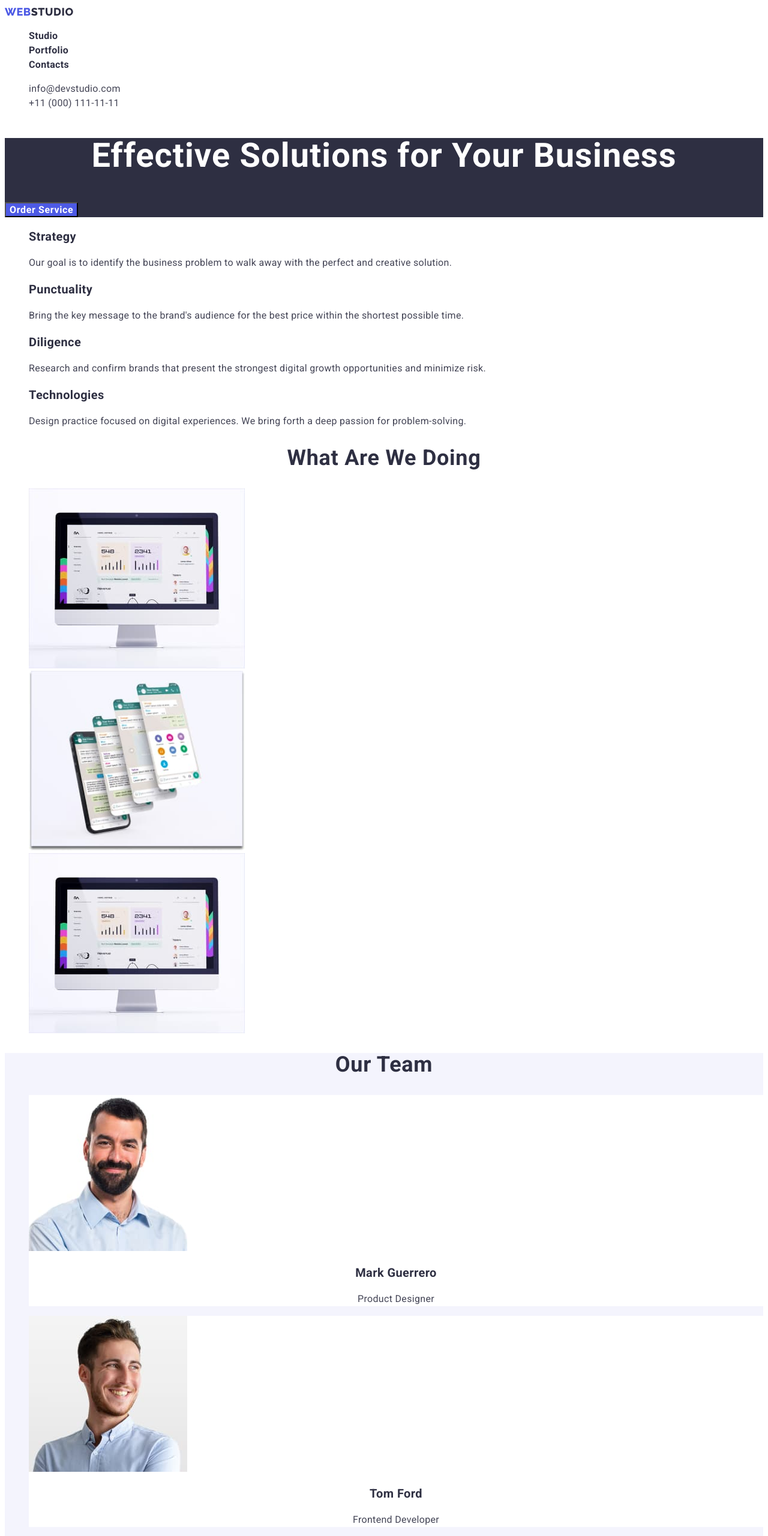
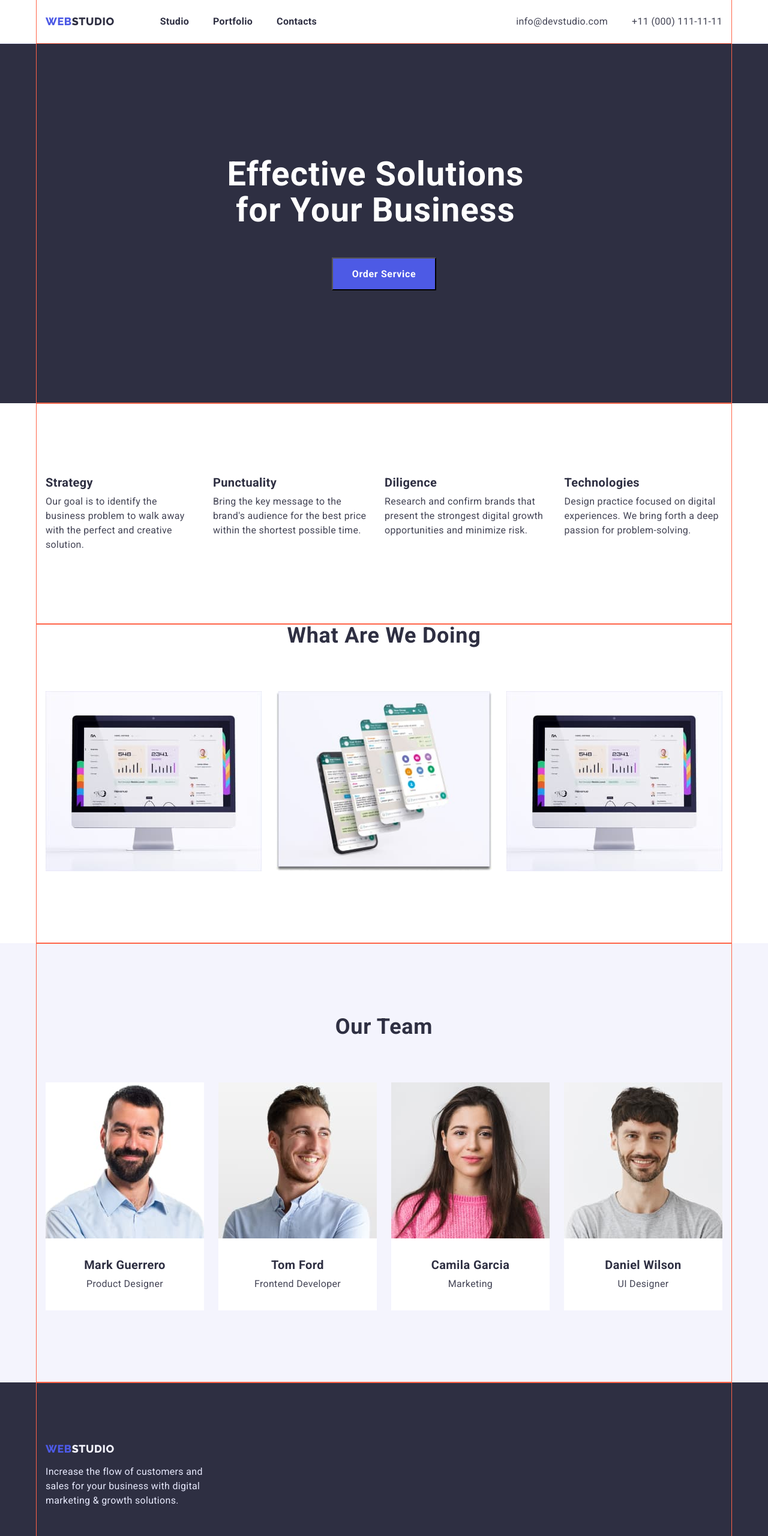
Before and after one commit to SergiiS95/goit-markup-hw-03, a plain HTML site: page index.html in a window 1280 px wide. Shown: the top 2560 px of the page at 60% size. Drawn offline with nearby package versions, Linux system fonts and the light colour scheme; files whose address does not match are found by name.

Commit message:
completed homework 3

```diff
--- a/css/styles.css
+++ b/css/styles.css
@@ -4,17 +4,53 @@
   --text-color: #434455;
   --first-btn-color: #4d5ae5;
 }
+* {
+  box-sizing: border-box;
+}
+
+p,
+h1,
+h2,
+h3,
+h4,
+h5,
+h6 {
+  margin: 0;
+}
+
+ul,
+ol {
+  margin: 0;
+  padding-left: 0;
+}
+
+img {
+  display: block;
+  max-width: 100%;
+}
 
 body {
   font-family: "Roboto", sans-serif;
   color: var(--first-title-color);
 }
+.container {
+  width: 1158px;
+  padding-left: 15px;
+  padding-right: 15px;
+  margin: 0 auto;
+  outline: 1px solid tomato;
+}
 
 /*---------HEADER---------*/
 .header {
   background-color: #ffffff;
+  border-bottom: 1px solid #e7e9fc;
 }
 .header-navigation {
+  display: flex;
+}
+.header-container {
+  display: flex;
 }
 
 .header-logo {
@@ -27,6 +63,9 @@ body {
   letter-spacing: 0.03em;
   text-transform: uppercase;
   color: var(--first-title-color);
+  margin-right: 76px;
+  padding-top: 24px;
+  padding-bottom: 24px;
 }
 .header-logo span {
   color: var(--first-btn-color);
@@ -38,7 +77,14 @@ body {
 .link {
   text-decoration: none;
 }
+.header-list {
+  display: flex;
+  align-items: center;
+  gap: 40px;
+}
 .header-item {
+  padding-top: 24px;
+  padding-bottom: 24px;
 }
 .header-link {
   font-weight: 700;
@@ -54,6 +100,15 @@ body {
 .header-link:active {
   color: var(--first-btn-color);
 }
+.header-address {
+  margin-left: auto;
+}
+.header-address-list {
+  display: flex;
+  align-items: center;
+  padding-top: 24px;
+  gap: 40px;
+}
 .header-address-link {
   font-style: normal;
   font-weight: 400;
@@ -63,7 +118,7 @@ body {
   color: #434455;
 }
 .header-address-link:hover,
-.header-address-link:focus {
+.header-adres-link:focus {
   color: var(--first-btn-color);
 }
 
@@ -71,6 +126,10 @@ body {
 
 .hero {
   background-color: var(--first-title-color);
+  text-align: center;
+}
+.hero > .container {
+  padding: 188px 317px;
 }
 .hero-title {
   font-size: 56px;
@@ -78,6 +137,8 @@ body {
   text-align: center;
   letter-spacing: 0.02em;
   color: var(--second-title-color);
+  max-width: 496px;
+  margin-bottom: 48px;
 }
 .hero-btn {
   font-family: inherit;
@@ -90,6 +151,9 @@ body {
   color: #ffffff;
   cursor: pointer;
   background: var(--first-btn-color);
+  margin-left: auto;
+  margin-right: auto;
+  padding: 16px 32px;
 }
 .hero-btn:hover,
 .hero-btn:focus {
@@ -102,7 +166,12 @@ body {
 /*---------BENEFITS---------*/
 .benefits {
 }
+
 .benefits-list {
+  display: flex;
+  gap: 24px;
+  padding-top: 120px;
+  padding-bottom: 120px;
 }
 .benefits-item {
 }
@@ -111,6 +180,7 @@ body {
   line-height: 1.2;
   letter-spacing: 0.02em;
   color: var(--first-title-color);
+  margin-bottom: 8px;
 }
 .benefits-text {
   font-size: 16px;
@@ -120,7 +190,8 @@ body {
 }
 
 /*---------WORK---------*/
-.work {
+.work > .container {
+  padding-bottom: 120px;
 }
 .work-title {
   font-size: 36px;
@@ -129,11 +200,13 @@ body {
   letter-spacing: 0.02em;
   text-transform: capitalize;
   color: var(--first-title-color);
+  margin-bottom: 72px;
 }
 .work-list {
+  display: flex;
+  gap: 24px;
 }
-.list {
-}
+
 .work-item {
 }
 
@@ -148,8 +221,13 @@ body {
   letter-spacing: 0.02em;
   text-transform: capitalize;
   color: var(--first-title-color);
+  padding-top: 120px;
+  padding-bottom: 72px;
 }
 .team-list {
+  display: flex;
+  gap: 24px;
+  padding-bottom: 120px;
 }
 .list {
 }
@@ -162,6 +240,7 @@ body {
   text-align: center;
   letter-spacing: 0.02em;
   color: var(--first-title-color);
+  margin-top: 32px;
 }
 .team-position {
   font-size: 16px;
@@ -169,11 +248,17 @@ body {
   text-align: center;
   letter-spacing: 0.02em;
   color: var(--text-color);
+  margin-top: 8px;
+  margin-bottom: 32px;
 }
 
 /*--------FOOTER---------*/
 .footer {
   background-color: var(--first-title-color);
+}
+.footer > .container {
+  padding-top: 100px;
+  padding-bottom: 100px;
 }
 .footer-logo {
   font-family: "Raleway", sans-serif;
@@ -185,6 +270,7 @@ body {
   letter-spacing: 0.03em;
   text-transform: uppercase;
   color: #f4f4fd;
+  margin-bottom: 16px;
 }
 .footer-logo span {
   color: var(--first-btn-color);
@@ -194,10 +280,18 @@ body {
   line-height: 1.5;
   letter-spacing: 0.02em;
   color: #e7e9fc;
+  max-width: 264px;
 }
 /*--------PORTFOLIO---------*/
 
+.container-portfolio {
+  padding-top: 108px;
+  padding-bottom: 120px;
+}
+
 .portfolio-list-btn {
+  display: flex;
+  justify-content: center;
 }
 .list {
 }
@@ -214,6 +308,11 @@ body {
   color: var(--first-btn-color);
   background-color: #f4f4fd;
   cursor: pointer;
+  border: 1px solid #e7e9fc;
+  border-radius: 4px;
+  padding: 12px 24px;
+  margin-right: 24px;
+  margin-bottom: 72px;
 }
 .portfolio-btn:hover,
 .portfolio-btn:focus {
@@ -222,14 +321,20 @@ body {
 }
 
 .portfolio-list {
+  display: flex;
+  flex-wrap: wrap;
+  column-gap: 24px;
+  row-gap: 48px;
 }
 .portfolio-item {
+  width: calc((100% - 48px) / 3);
 }
 .portfolio-title {
   font-size: 20px;
   line-height: 1.2;
   letter-spacing: 0.02em;
   color: var(--first-title-color);
+  margin-bottom: 8px;
 }
 .portfolio-text {
   font-size: 16px;
@@ -237,3 +342,11 @@ body {
   letter-spacing: 0.02em;
   color: var(--text-color);
 }
+.portfolio-wrap {
+  padding-top: 32px;
+  padding-bottom: 32px;
+  padding-left: 16px;
+  border-bottom: 1px solid #e7e9fc;
+  border-left: 1px solid #e7e9fc;
+  border-right: 1px solid #e7e9fc;
+}
--- a/index.html
+++ b/index.html
@@ -4,6 +4,13 @@
     <meta charset="UTF-8" />
     <meta http-equiv="X-UA-Compatible" content="IE=edge" />
     <meta name="viewport" content="width=device-width, initial-scale=1.0" />
+    <link
+      rel="stylesheet"
+      href="https://cdnjs.cloudflare.com/ajax/libs/modern-normalize/1.1.0/modern-normalize.min.css"
+      integrity="sha512-wpPYUAdjBVSE4KJnH1VR1HeZfpl1ub8YT/NKx4PuQ5NmX2tKuGu6U/JRp5y+Y8XG2tV+wKQpNHVUX03MfMFn9Q=="
+      crossorigin="anonymous"
+      referrerpolicy="no-referrer"
+    />
     <link rel="stylesheet" href=".//css/styles.css" />
     <link rel="preconnect" href="https://fonts.googleapis.com" />
     <link rel="preconnect" href="https://fonts.gstatic.com" crossorigin />
@@ -15,8 +22,11 @@
   </head>
   <body>
     <header class="header">
+      <div class="container header-container">
         <nav class="header-navigation">
-        <a href="./index.html" class="header-logo link"><span>Web</span>Studio</a>
+          <a href="./index.html" class="header-logo link"
+            ><span>Web</span>Studio</a
+          >
           <ul class="header-list list">
             <li class="header-item">
               <a href="./index.html" class="header-link link">Studio</a>
@@ -29,33 +39,39 @@
             </li>
           </ul>
         </nav>
-      <address>
-        <ul class="header-address">
-          <li class="header-address-list list">
-            <a href="mailto:info@devstudio.com" class="header-address-link link"
+        <address class="header-address">
+          <ul class="header-address-list list">
+            <li class="header-adres-item">
+              <a
+                href="mailto:info@devstudio.com"
+                class="header-address-link link"
                 >info@devstudio.com</a
               >
             </li>
-          <li class="header-address-list list">
+            <li class="header-adres-item">
               <a href="tel:+110001111111" class="header-address-link link"
                 >+11 (000) 111-11-11</a
               >
             </li>
           </ul>
         </address>
+      </div>
     </header>
     <main>
       <section class="hero">
+        <div class="container">
           <h1 class="hero-title">Effective Solutions for Your Business</h1>
           <button type="button" class="hero-btn">Order Service</button>
+        </div>
       </section>
       <section class="benefits">
+        <div class="container">
           <ul class="benefits-list list">
             <li class="benefits-item">
               <h3 class="benefits-title">Strategy</h3>
               <p class="benefits-text">
-              Our goal is to identify the business problem to walk away with the
-              perfect and creative solution.
+                Our goal is to identify the business problem to walk away with
+                the perfect and creative solution.
               </p>
             </li>
             <li class="benefits-item">
@@ -80,9 +96,11 @@
               </p>
             </li>
           </ul>
+        </div>
       </section>
 
       <section class="work">
+        <div class="container">
           <h2 class="work-title">What are we doing</h2>
           <ul class="work-list list">
             <li class="work-item">
@@ -110,9 +128,11 @@
               />
             </li>
           </ul>
+        </div>
       </section>
 
       <section class="team">
+        <div class="container">
           <h2 class="team-title">Our Team</h2>
           <ul class="team-list list">
             <li class="team-item">
@@ -156,14 +176,19 @@
               <p class="team-position">UI Designer</p>
             </li>
           </ul>
+        </div>
       </section>
     </main>
     <footer class="footer">
-    <a href="./index.html" class="footer-logo link"><span>Web</span>Studio</a>
+      <div class="container">
+        <a href="./index.html" class="footer-logo link"
+          ><span>Web</span>Studio</a
+        >
         <p class="footer-text">
-        Increase the flow of customers and sales for your business with digital
-        marketing & growth solutions.
+          Increase the flow of customers and sales for your business with
+          digital marketing & growth solutions.
         </p>
+      </div>
     </footer>
   </body>
 </html>
```
Also changed, not shown: portfolio.html (+39 -9 lines). Lines whose indentation alone changed are shown as unchanged.
